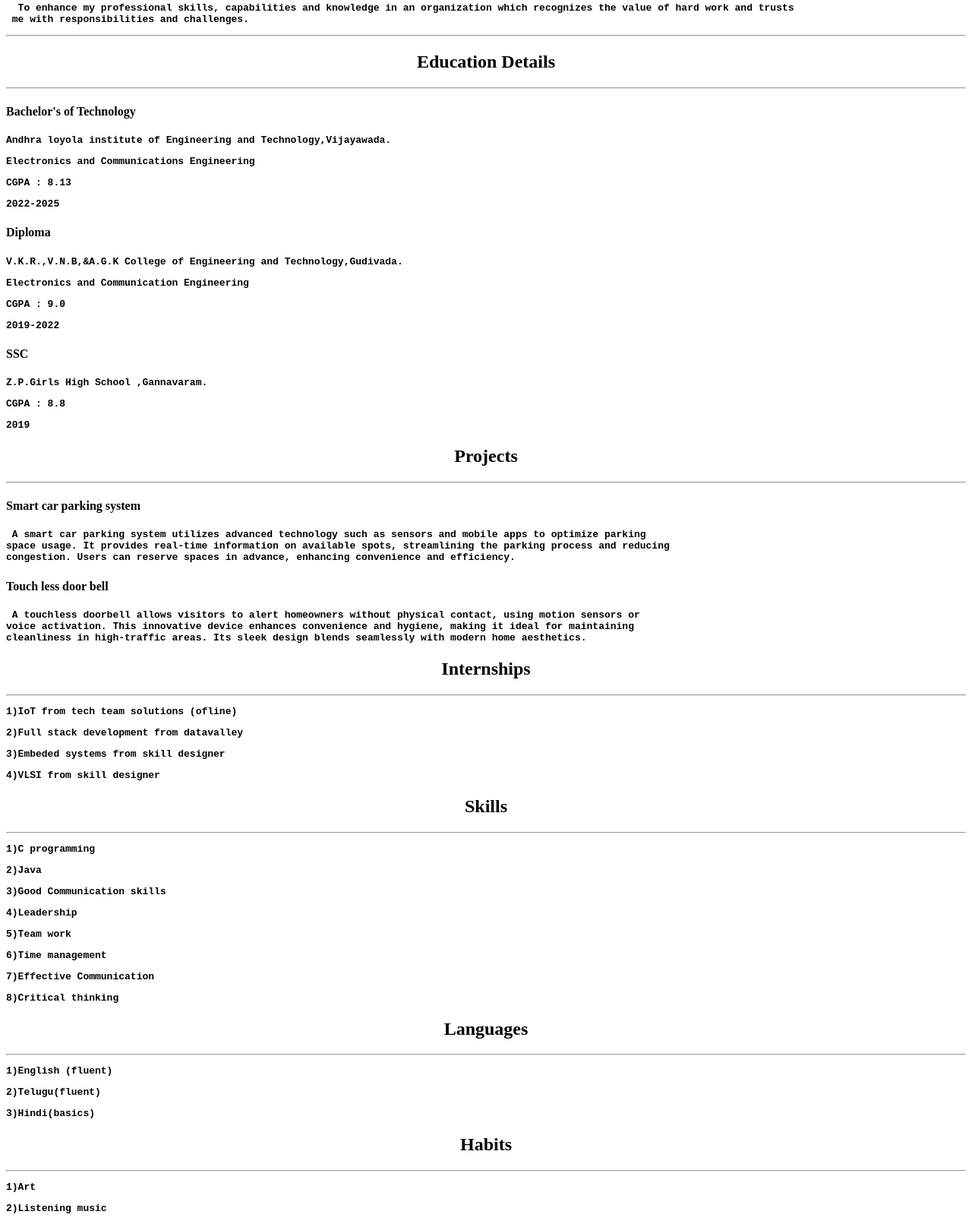
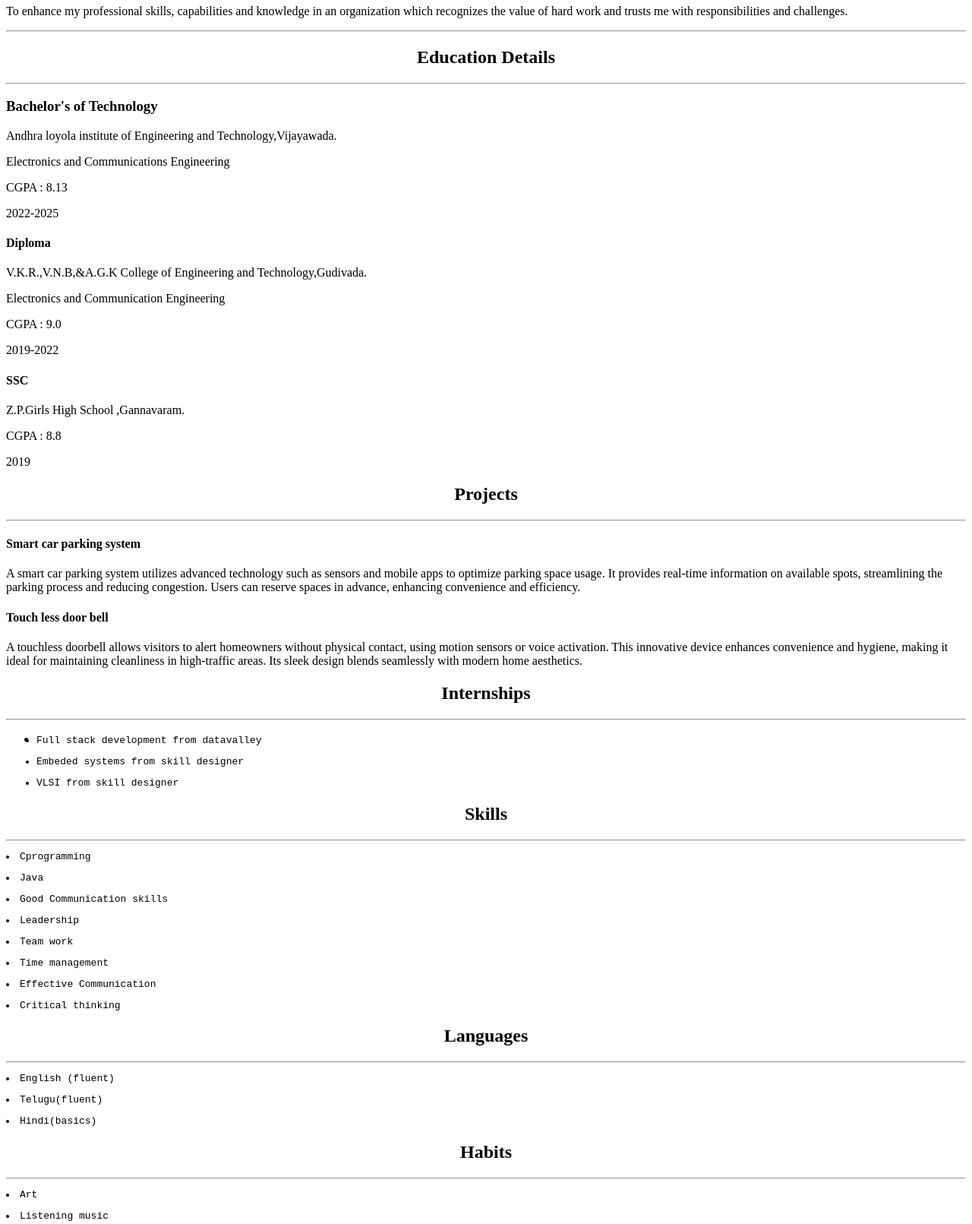
Before and after one commit to Lavanya3346/HTML, a plain HTML site: page Resume.html in a window 1280 px wide. Shown: the part 195-1806 px from the top of the page at 76% size. Drawn offline with Linux system fonts and the light colour scheme.

Commit message:
Add files via upload

```diff
--- a/Resume.html
+++ b/Resume.html
@@ -4,64 +4,67 @@
 <title>My Resume</title>
 </head>
 <body>
-<h1><center><b>EEDE LAVANYA</center></h1>
+<h1><center>EEDE LAVANYA</center></h1>
 <center>phone number:7331145065</center>
 <center>email:lavanyaeede2883@gmail.com</center>
 <h2><center>Career Objective</center></h2>
 <hr>
-<pre>  To enhance my professional skills, capabilities and knowledge in an organization which recognizes the value of hard work and trusts
- me with responsibilities and challenges.</pre>
+<p>To enhance my professional skills, capabilities and knowledge in an organization which recognizes the value of hard work and trusts
+ me with responsibilities and challenges.</p>
 <hr>
 <h2><center>Education Details</center></h2>
 <hr>
-<h4>Bachelor's of Technology</h4>
-<pre>Andhra loyola institute of Engineering and Technology,Vijayawada.</pre>
-<pre>Electronics and Communications Engineering</pre>
-<pre>CGPA : 8.13</pre>
-<pre>2022-2025</pre>
+<h3>Bachelor's of Technology</h3>
+<p>Andhra loyola institute of Engineering and Technology,Vijayawada.
+<p>Electronics and Communications Engineering</p>
+<p>CGPA : 8.13</p>
+2022-2025</p>
 <h4>Diploma</h4>
-<pre>V.K.R.,V.N.B,&A.G.K College of Engineering and Technology,Gudivada.</pre>
-<pre>Electronics and Communication Engineering</pre>
-<pre>CGPA : 9.0</pre>
-<pre>2019-2022</pre>
+<p>V.K.R.,V.N.B,&A.G.K College of Engineering and Technology,Gudivada.
+<p>Electronics and Communication Engineering</p>
+<p>CGPA : 9.0</p>
+2019-2022</pre>
 <h4>SSC</h4>
-<pre>Z.P.Girls High School ,Gannavaram.</pre>
-<pre>CGPA : 8.8</pre>
-<pre>2019</pre>
+<p>Z.P.Girls High School ,Gannavaram.
+<p>CGPA : 8.8</p>
+2019</p>
 <h2><center>Projects</center></h2>
 <hr>
 <h4>Smart car parking system</h4>
-<pre> A smart car parking system utilizes advanced technology such as sensors and mobile apps to optimize parking
+<p> A smart car parking system utilizes advanced technology such as sensors and mobile apps to optimize parking
 space usage. It provides real-time information on available spots, streamlining the parking process and reducing
-congestion. Users can reserve spaces in advance, enhancing convenience and efficiency.</pre>
+congestion. Users can reserve spaces in advance, enhancing convenience and efficiency.</p>
 <h4>Touch less door bell</h4>
-<pre> A touchless doorbell allows visitors to alert homeowners without physical contact, using motion sensors or
+<p> A touchless doorbell allows visitors to alert homeowners without physical contact, using motion sensors or
 voice activation. This innovative device enhances convenience and hygiene, making it ideal for maintaining
-cleanliness in high-traffic areas. Its sleek design blends seamlessly with modern home aesthetics.</pre>
+cleanliness in high-traffic areas. Its sleek design blends seamlessly with modern home aesthetics.</p>
 <h2><center>Internships</center></h2>
 <hr>
-<pre>1)IoT from tech team solutions (ofline)</pre>
-<pre>2)Full stack development from datavalley</pre>
-<pre>3)Embeded systems from skill designer</pre>
-<pre>4)VLSI from skill designer</pre>
+<p>
+    <ul>
+        <li><IoT from tech team solutions (ofline)</li></pre>
+<pre><li>Full stack development from datavalley</li></pre>
+<pre><li>Embeded systems from skill designer</li></pre>
+<pre><li>VLSI from skill designer</li></pre>
+</ul>
 <h2><center>Skills</center></h2>
 <hr>
-<pre>1)C programming</pre>
-<pre>2)Java</pre>
-<pre>3)Good Communication skills</pre>
-<pre>4)Leadership</pre>
-<pre>5)Team work</pre>
-<pre>6)Time management</pre>
-<pre>7)Effective Communication</pre>
-<pre>8)Critical thinking</pre>
+<pre><li>Cprogramming</li></pre>
+<pre><li>Java</li></pre>
+<pre><li>Good Communication skills</li></pre>
+<pre><li>Leadership</li></pre>
+<pre><li>Team work</li></pre>
+<pre><li>Time management</li></pre>
+<pre><li>Effective Communication</li></pre>
+<pre><li>Critical thinking</li></pre>
 <h2><center>Languages</center></h2>
 <hr>
-<pre>1)English (fluent)</pre>
-<pre>2)Telugu(fluent)</pre>
-<pre>3)Hindi(basics)</pre>
+<pre><li>English (fluent)</pre>
+<pre><li>Telugu(fluent)</pre>
+<pre><li>Hindi(basics)</pre>
 <h2><center>Habits</center></h2>
 <hr>
-<pre>1)Art</pre>
-<pre>2)Listening music</pre>
+<pre><li>Art</pre>
+<pre><li>Listening music</pre>
 </body>
 </html>
```
